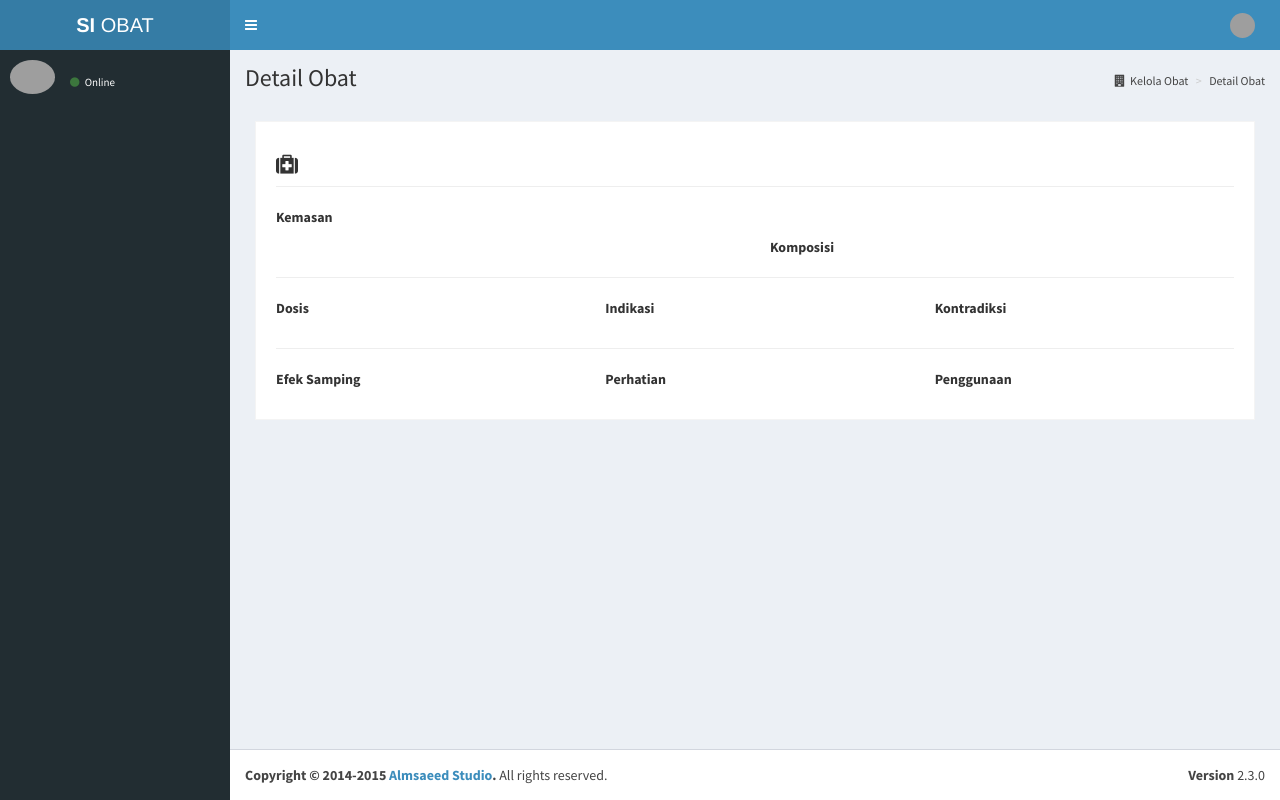
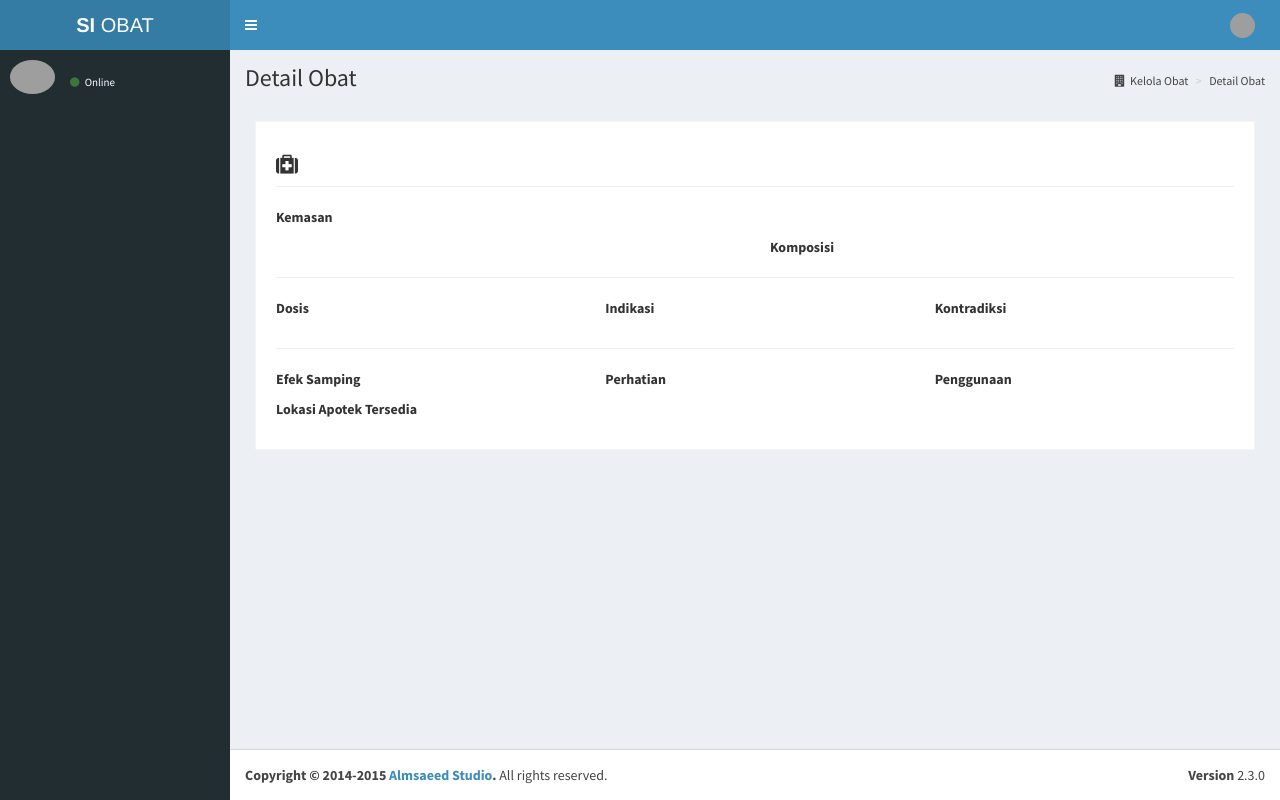
Before and after one commit to dedihartono/project7, a CodeIgniter app: page /siobat/index.php/kelola_obat/detail_obat/1 in a window 1280 px wide. Run offline with CodeIgniter, Linux system fonts and the light colour scheme; a user stored in the database is signed in; data comes from the database, SQL or seed files in the repository; both versions use the stored data as it was after the commit; data that the repository does not hold is empty; some libraries are stand-ins or nearby versions; grey boxes are pictures that could not be loaded.

Commit message:
Tambahan Apotek

```diff
--- a/application/config/database.php
+++ b/application/config/database.php
@@ -75,10 +75,10 @@
 
 $db['default'] = array(
 	'dsn'	=> '',
-	'hostname' => 'sql12.freemysqlhosting.net', //sql12.freemysqlhosting.net
-	'username' => 'sql12205228', //sql12203604
-	'password' => 'gESkanZYLD', //m1hItiWyZJ
-	'database' => 'sql12205228', //sql12203604
+	'hostname' => 'localhost', //sql12.freemysqlhosting.net
+	'username' => 'root', //sql12203604
+	'password' => '', //m1hItiWyZJ
+	'database' => 'siobat', //sql12203604
 	'dbdriver' => 'mysqli',
 	'dbprefix' => '',
 	'pconnect' => FALSE,
--- a/application/controllers/Kelola_obat.php
+++ b/application/controllers/Kelola_obat.php
@@ -52,6 +52,7 @@
 			'dosis'					=> $this->input->post('dosis'),
 			'kemasan'				=> $this->input->post('kemasan'),
 			'komposisi'			=> $this->input->post('komposisi'),
+			'apotek_nama'			=> $this->input->post('apotek_nama'),
 		];
 		$this->m_obat->create_data($data);
 		$alert	= "<script>alert('Data Berhasil Disimpan!')</script>";
@@ -102,6 +103,7 @@
 			'dosis'					=> $this->input->post('dosis'),
 			'kemasan'				=> $this->input->post('kemasan'),
 			'komposisi'			=> $this->input->post('komposisi'),
+			'apotek_nama'			=> $this->input->post('apotek_nama'),
 		];
 		$id = $this->uri->segment('3');
 		$this->m_obat->update_data($id, $data);
--- a/application/views/obat/v_detail_obat.php
+++ b/application/views/obat/v_detail_obat.php
@@ -79,6 +79,12 @@
           <?php echo $obat->penggunaan;?>
         </p>
       </div>
+      <div class="col-sm-4 invoice-col">
+        <p>
+          <strong>Lokasi Apotek Tersedia</strong><br>
+          <?php echo $obat->apotek_nama;?>
+        </p>
+      </div>
       <!-- /.col -->
     </div><!-- /.row -->
     <!-- this row will not appear when printing -->
--- a/application/views/obat/v_edit.php
+++ b/application/views/obat/v_edit.php
@@ -38,6 +38,10 @@
                   <div class="form-group">
                     <label for="komposisi">Komposisi</label>
                     <textarea class="form-control ckeditor" name="komposisi"><?php echo $obat->komposisi;?></textarea>
+                  </div>
+                  <div class="form-group">
+                    <label for="komposisi">Lokasi Apotek</label>
+                    <textarea class="form-control ckeditor" name="apotek_nama"><?php echo $obat->apotek_nama;?></textarea>
                   </div>
                 </div><!-- /.box-body -->
             </div><!-- /.box -->
--- a/application/views/obat/v_tambah.php
+++ b/application/views/obat/v_tambah.php
@@ -38,6 +38,10 @@
                   <div class="form-group">
                     <label for="komposisi">Komposisi</label>
                     <textarea class="form-control ckeditor" name="komposisi"></textarea>
+                  </div>
+                  <div class="form-group">
+                    <label for="komposisi">Lokasi Apotek</label>
+                    <textarea class="form-control ckeditor" name="apotek_nama"></textarea>
                   </div>
                 </div><!-- /.box-body -->
             </div><!-- /.box -->
```
Also changed, not shown: siobat.sql (+7 -6 lines).
